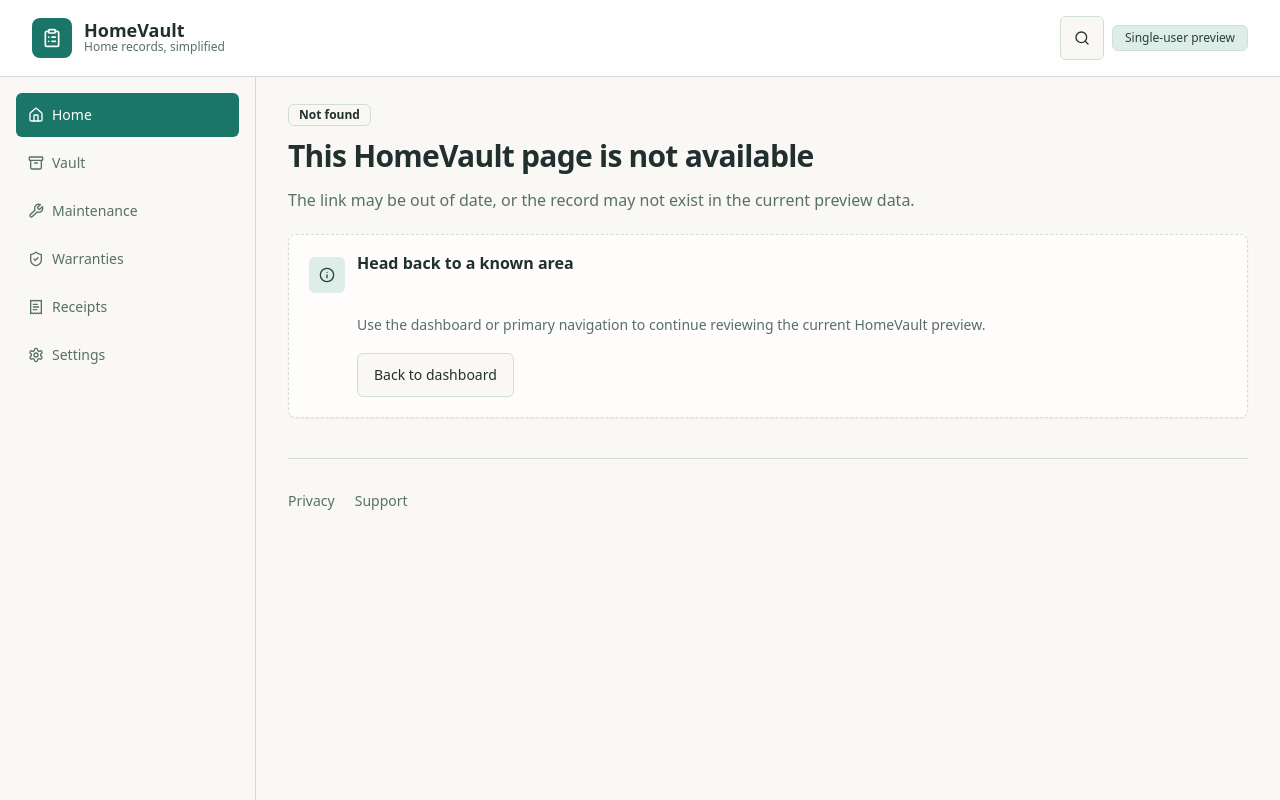
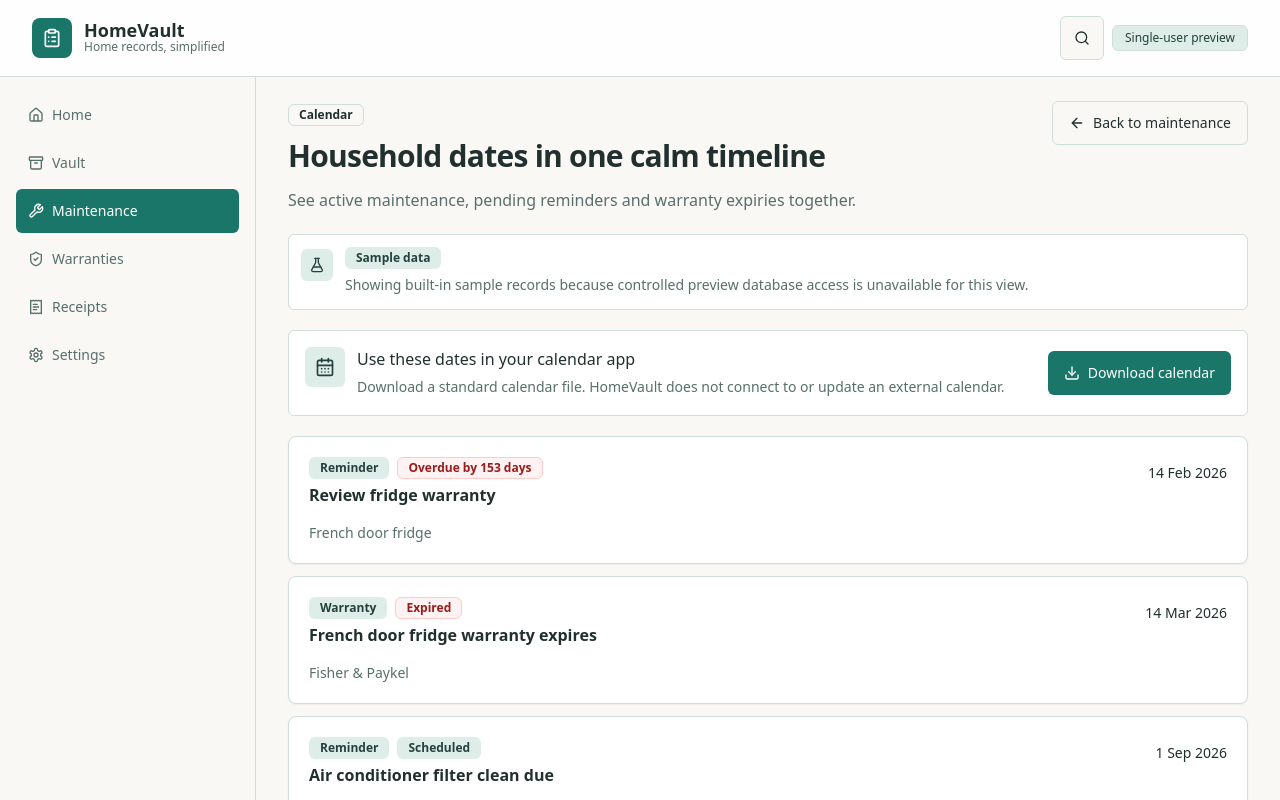
Before and after one commit to LatinMaestro/HomeVault, a Next.js app: page /calendar in a window 1280 px wide. Before the commit this address had no page. Shown: the top 800 px of the page. Built offline with nearby package versions, Linux system fonts and the light colour scheme; no server answers.

Commit message:
feat: add household calendar timeline

```diff
--- /dev/null
+++ b/src/app/calendar/page.tsx
@@ -0,0 +1,97 @@
+import type { Metadata } from "next";
+import Link from "next/link";
+import { CalendarDays, Download } from "lucide-react";
+
+import { AppShell } from "@/components/app-shell";
+import { BackLinkButton } from "@/components/back-link-button";
+import { DataSourceNote } from "@/components/data-source-note";
+import { DateStatusBadge } from "@/components/date-status-badge";
+import { EmptyState } from "@/components/empty-state";
+import { PageHeader } from "@/components/page-header";
+import { Badge } from "@/components/ui/badge";
+import { Button } from "@/components/ui/button";
+import { Card, CardContent, CardHeader, CardTitle } from "@/components/ui/card";
+import { getHouseholdCalendar } from "@/lib/calendar-data";
+import { getDateStatus } from "@/lib/date-status";
+
+export const metadata: Metadata = {
+  title: "Household Calendar",
+  description: "Review household maintenance, reminder and warranty dates in one place.",
+};
+
+export const dynamic = "force-dynamic";
+
+const kindLabels = {
+  maintenance: "Maintenance",
+  reminder: "Reminder",
+  warranty: "Warranty",
+} as const;
+
+export default async function CalendarPage() {
+  const calendar = await getHouseholdCalendar();
+
+  return (
+    <AppShell activeSection="Maintenance">
+      <section className="space-y-5">
+        <PageHeader
+          eyebrow="Calendar"
+          title="Household dates in one calm timeline"
+          description="See active maintenance, pending reminders and warranty expiries together."
+          action={<BackLinkButton href="/maintenance">Back to maintenance</BackLinkButton>}
+        />
+        <DataSourceNote source={calendar.source} />
+
+        <div className="flex flex-col gap-3 rounded-md border bg-card p-4 sm:flex-row sm:items-center sm:justify-between">
+          <div className="flex items-start gap-3">
+            <div className="flex h-10 w-10 shrink-0 items-center justify-center rounded-md bg-secondary text-secondary-foreground">
+              <CalendarDays className="h-5 w-5" aria-hidden="true" />
+            </div>
+            <div>
+              <p className="font-medium">Use these dates in your calendar app</p>
+              <p className="mt-1 text-sm leading-6 text-muted-foreground">
+                Download a standard calendar file. HomeVault does not connect to or update an external calendar.
+              </p>
+            </div>
+          </div>
+          <Button asChild>
+            <a href="/api/calendar.ics" download>
+              <Download className="h-4 w-4" aria-hidden="true" />
+              Download calendar
+            </a>
+          </Button>
+        </div>
+
+        {calendar.data.length > 0 ? (
+          <div className="grid gap-3">
+            {calendar.data.map((item) => (
+              <Link key={item.id} href={item.href}>
+                <Card className="transition-colors hover:bg-accent">
+                  <CardHeader className="gap-3 sm:flex-row sm:items-start sm:justify-between">
+                    <div className="min-w-0">
+                      <div className="mb-2 flex flex-wrap gap-2">
+                        <Badge variant="secondary">{kindLabels[item.kind]}</Badge>
+                        <DateStatusBadge
+                          status={getDateStatus(item.dateInput, item.kind)}
+                        />
+                      </div>
+                      <CardTitle>{item.title}</CardTitle>
+                    </div>
+                    <p className="text-sm font-medium text-foreground">{item.date}</p>
+                  </CardHeader>
+                  <CardContent>
+                    <p className="text-sm text-muted-foreground">{item.detail}</p>
+                  </CardContent>
+                </Card>
+              </Link>
+            ))}
+          </div>
+        ) : (
+          <EmptyState
+            title="No scheduled household dates"
+            description="Add a due date to an active task, pending reminder or warranty to include it here."
+          />
+        )}
+      </section>
+    </AppShell>
+  );
+}
```
